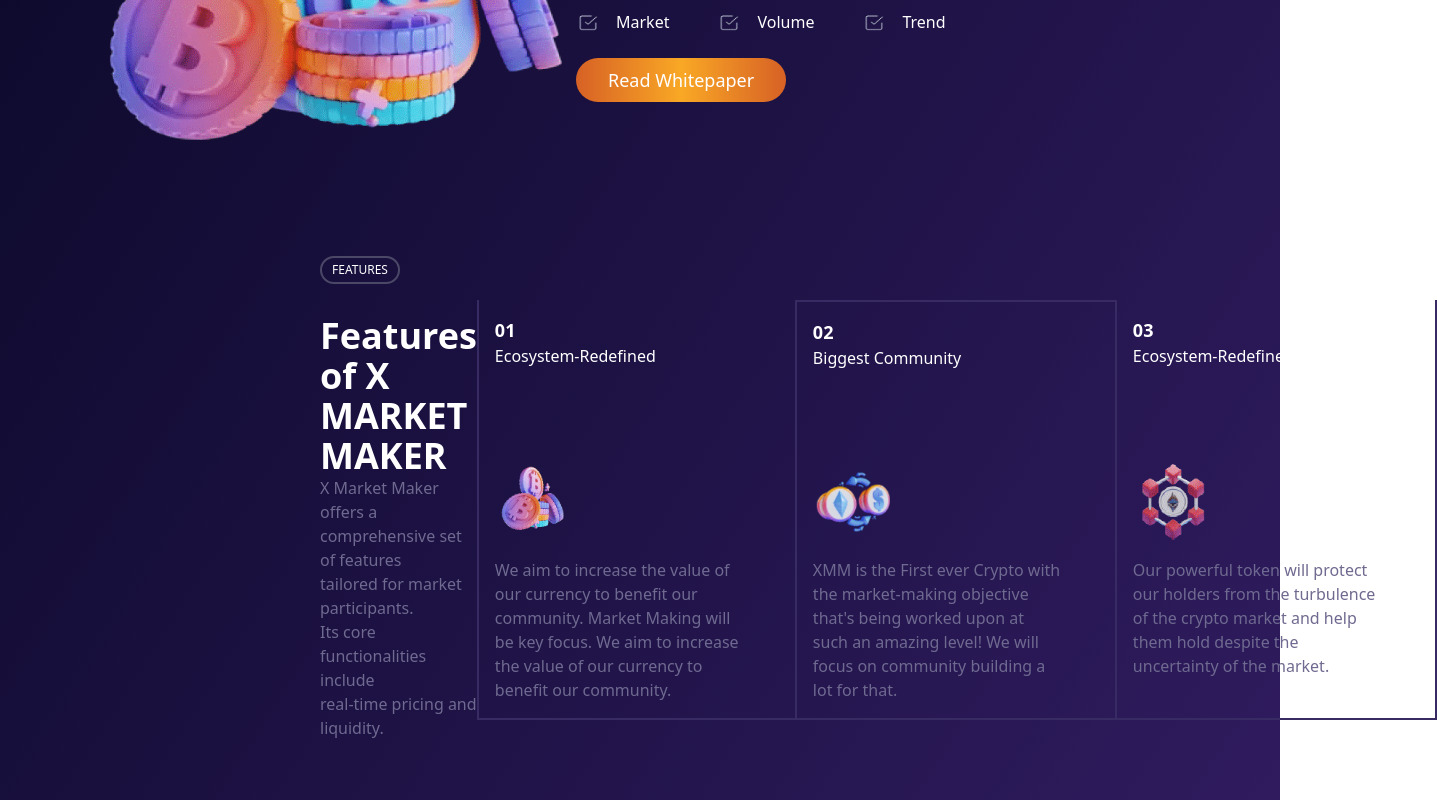
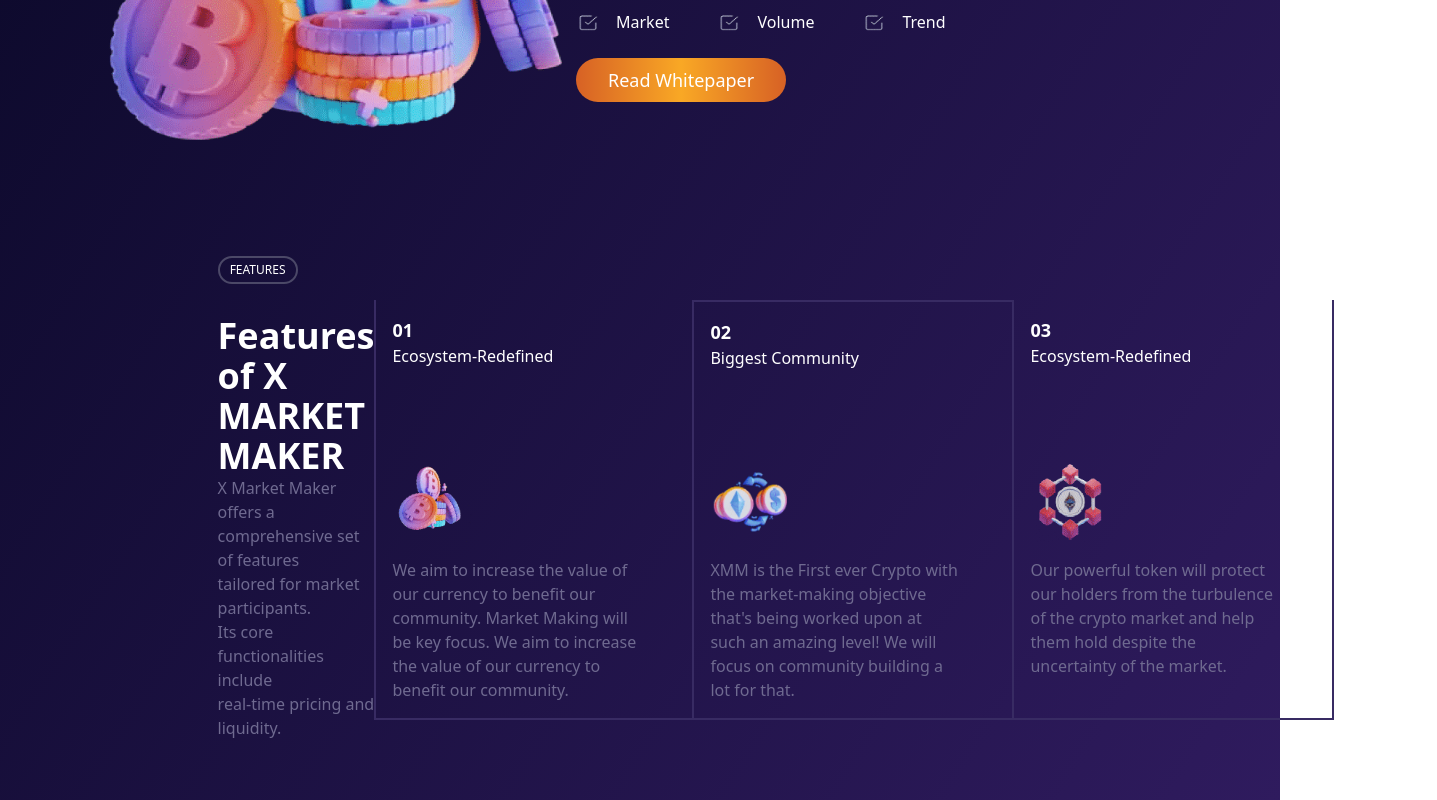
Before and after one commit to BKPASQUAL/-SprintCodeLabs-Test, a React (Vite) app: page / in a window 1280 px wide. Shown: the part 1204-2004 px from the top of the page, 1437 px wide, since content can reach past the window. Built offline with nearby package versions, Linux system fonts and the light colour scheme; a web font is replaced by a local one.

Commit message:
Add px features

```diff
--- a/src/components/home/Features.jsx
+++ b/src/components/home/Features.jsx
@@ -5,7 +5,7 @@ import xmmIcon3 from "../../assets/Images/xmm-icon3.png";
 
 function Features() {
   return (
-    <div className="py-20 px-10 md:px-20 lg:px-80">
+    <div className="py-20 px-10  md:px-[17%]">
       <div className="text-xs border-2 border-[#4b4867] rounded-full p-1 px-2 w-20  mb-4 text-center">
         FEATURES
       </div>
```
